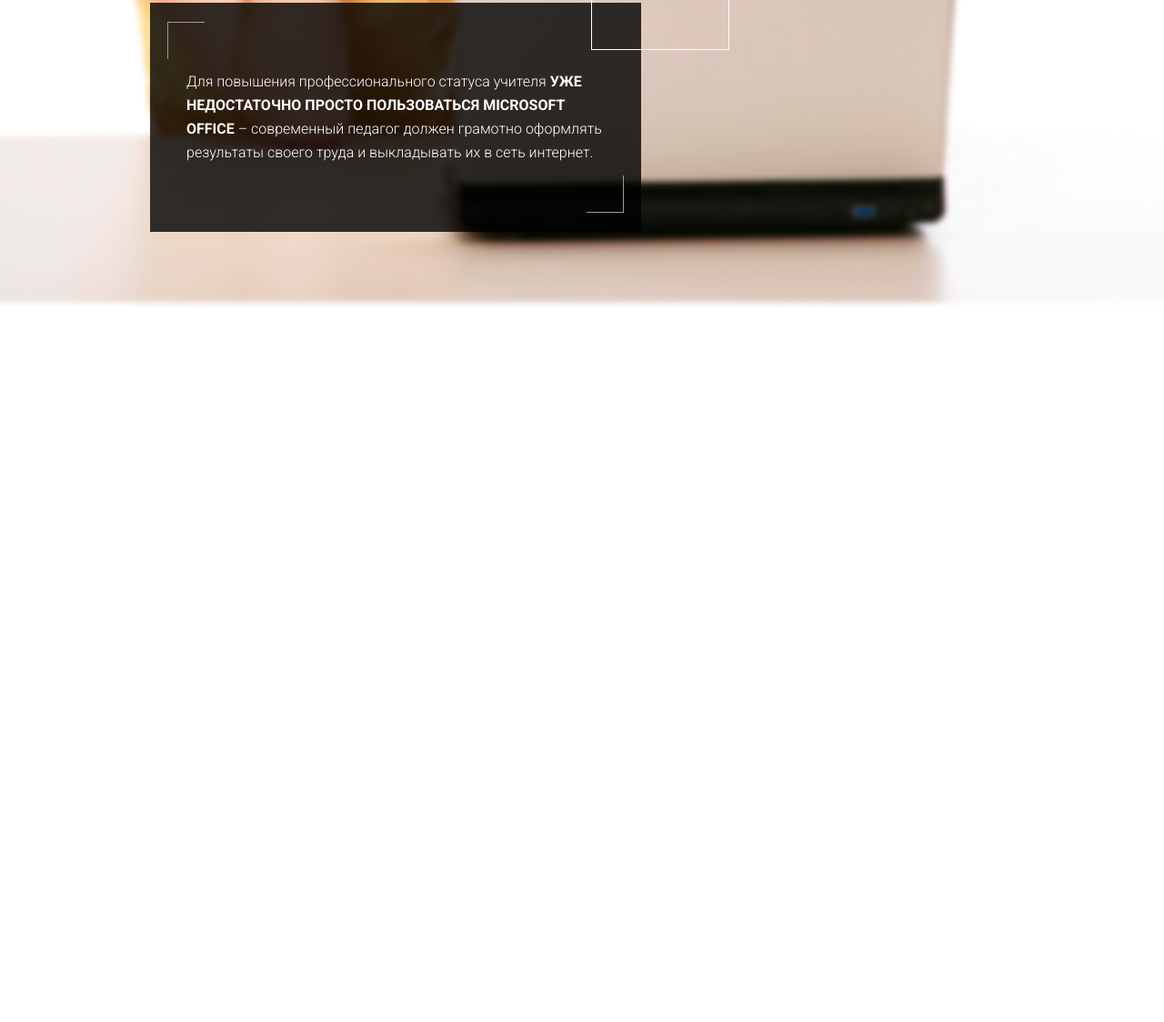
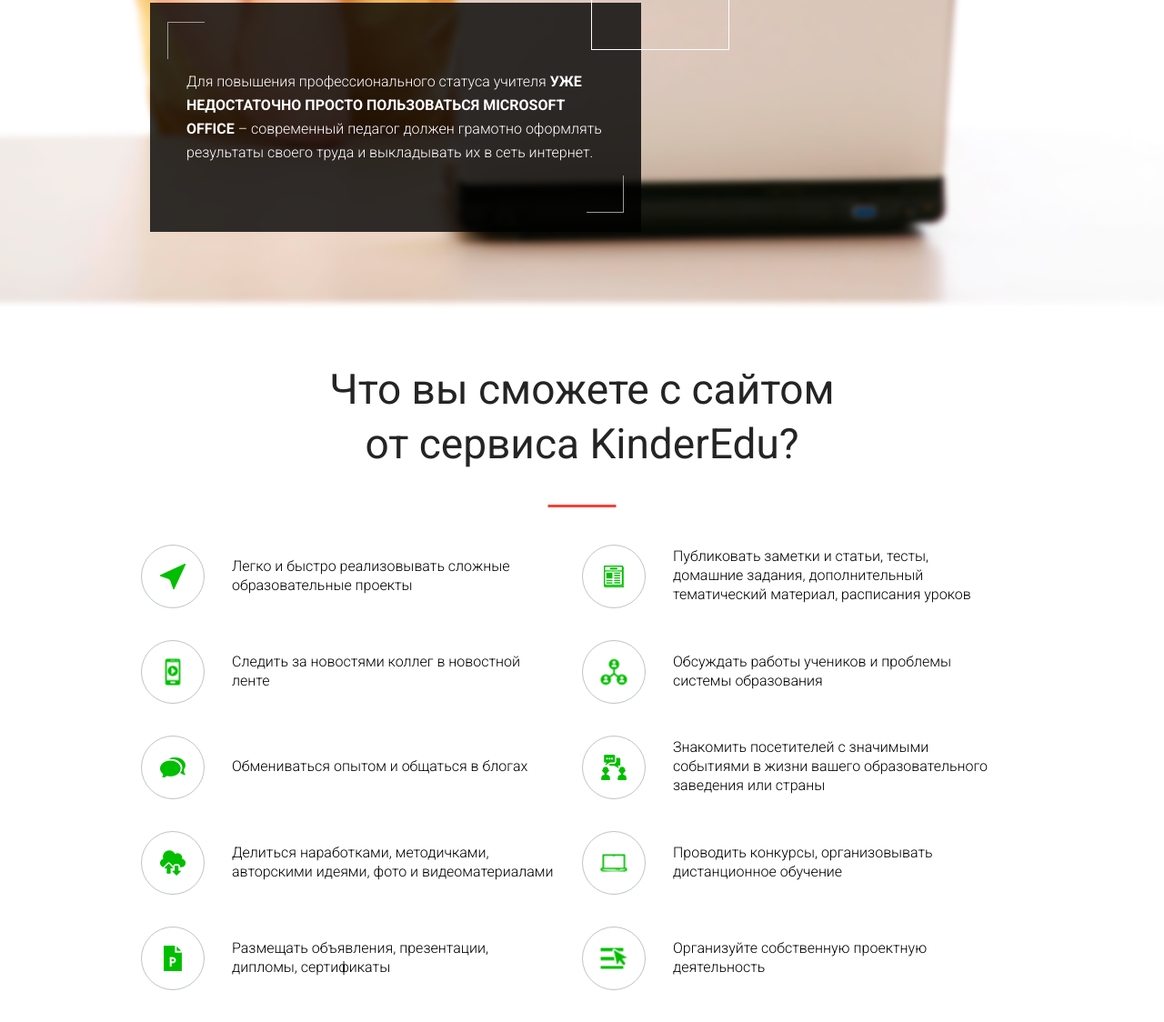
Before and after one commit to sheep-fish-vert/teacher-doctor, a website: page src/index.html in a window 1280 px wide. Shown: the part 1475-2599 px from the top of the page at 91% size. Before the commit the page ends 1814 px from the top, so only its background shows below. Drawn offline with nearby package versions, Linux system fonts and the light colour scheme; files that its build step writes are made by us from their sources; files whose address does not match are found by name.

Commit message:
no message

```diff
--- a/src/js/basic_scripts.js
+++ b/src/js/basic_scripts.js
@@ -13,9 +13,10 @@ $.scrollbarWidth=function(){var a,b,c;if(c===undefined){a=$('<div style="width:5
 function scrollUp(block,targetBlock) {
 
     $(block).click(function(e){
+        var header = $('.header').height();
         var target = $(targetBlock).offset().top;
 
-        $(scroller).stop().animate({scrollTop:target},800);
+        $(scroller).stop().animate({scrollTop:target-header},800);
         return false;
 
         e.preventDefault();
@@ -148,6 +149,7 @@ function headeButer(menuMobile,toggleMenu){
 
 /* DOCUMENT READY  */
 $(document).ready(function() {
+    scrollUp('.top-block-button','#second')
     //oneHeightItems();
     //$('.footer_placeholder').height($('.footer').outerHeight());
 
--- a/src/js/develop_4.js
+++ b/src/js/develop_4.js
@@ -5,7 +5,7 @@ function topBlockSlider(){
         slidesToScroll: 1,
         dots: false,
         arrows: false,
-        autoplay: true,
+        //autoplay: true,
         autoplaySpeed: 3000,
         fade: true,
         cssEase: 'linear'
--- a/src/partials/five-block.html
+++ b/src/partials/five-block.html
@@ -0,0 +1,92 @@
+<section class="five-block">
+    <div class="mbox">
+        <div class="top-block-title">
+            <h2>
+               Что вы сможете с сайтом <br> от сервиса KinderEdu?
+            </h2>
+            <span class="mdl-color--primary"></span>
+        </div>
+        <div class="five-block-items">
+            <div class="item-block item-1">
+                <div class="item-block-img">
+                    <div class="item-block-wrap-img"><img src="images/five-block-img-1.png" alt=""></div>
+                </div>
+                <div class="item-block-text">
+                    <p>Легко и быстро реализовывать сложные образовательные проекты </p>
+                </div>
+            </div>
+            <div class="item-block item-2">
+                <div class="item-block-img">
+                    <div class="item-block-wrap-img"><img src="images/five-block-img-2.png" alt=""></div>
+                </div>
+                <div class="item-block-text">
+                    <p>Публиковать заметки и статьи, тесты, домашние задания, дополнительный тематический материал, расписания уроков</p>
+                </div>
+            </div>
+            <div class="item-block item-3">
+                <div class="item-block-img">
+                    <div class="item-block-wrap-img"><img src="images/five-block-img-3.png" alt=""></div>
+                </div>
+                <div class="item-block-text">
+                    <p>Следить за новостями коллег в новостной ленте </p>
+                </div>
+            </div>
+            <div class="item-block item-4">
+                <div class="item-block-img">
+                    <div class="item-block-wrap-img"><img src="images/five-block-img-4.png" alt=""></div>
+                </div>
+                <div class="item-block-text">
+                    <p>Обсуждать работы учеников и проблемы системы образования</p>
+                </div>
+            </div>
+            <div class="item-block item-5">
+                <div class="item-block-img">
+                    <div class="item-block-wrap-img"><img src="images/five-block-img-5.png" alt=""></div>
+                </div>
+                <div class="item-block-text">
+                    <p>Обмениваться опытом и общаться в блогах</p>
+                </div>
+            </div>
+            <div class="item-block item-6">
+                <div class="item-block-img">
+                    <div class="item-block-wrap-img"><img src="images/five-block-img-6.png" alt=""></div>
+                </div>
+                <div class="item-block-text">
+                    <p>Знакомить посетителей с значимыми событиями в жизни вашего образовательного заведения или страны</p>
+                </div>
+            </div>
+            <div class="item-block item-7">
+                <div class="item-block-img">
+                    <div class="item-block-wrap-img"><img src="images/five-block-img-7.png" alt=""></div>
+                </div>
+                <div class="item-block-text">
+                    <p>Делиться наработками, методичками, авторскими идеями, фото и видеоматериалами</p>
+                </div>
+            </div>
+            <div class="item-block item-8">
+                <div class="item-block-img">
+                    <div class="item-block-wrap-img"><img src="images/five-block-img-8.png" alt=""></div>
+                </div>
+                <div class="item-block-text">
+                    <p>Проводить конкурсы, организовывать дистанционное обучение</p>
+                </div>
+            </div>
+            <div class="item-block item-9">
+                <div class="item-block-img">
+                    <div class="item-block-wrap-img"><img src="images/five-block-img-9.png" alt=""></div>
+                </div>
+                <div class="item-block-text">
+                    <p>Размещать объявления, презентации, дипломы, сертификаты</p>
+                </div>
+            </div>
+            <div class="item-block item-10">
+                <div class="item-block-img">
+                    <div class="item-block-wrap-img"><img src="images/five-block-img-10.png" alt=""></div>
+                </div>
+                <div class="item-block-text">
+                    <p>Организуйте собственную проектную деятельность</p>
+                </div>
+            </div>
+        </div>
+    </div>
+</section>
--- a/src/sass/adaptation_develop/dev_4_adaptation.scss
+++ b/src/sass/adaptation_develop/dev_4_adaptation.scss
@@ -11,7 +11,20 @@
 
 }
 @media screen and (max-width: 1024px){
-
+    /*top block*/
+    .top-block{
+        .top-block-slider .item{min-height: 768px;}
+        .top-block-inform{padding-top: 95px;
+            .top-block-title{font-size: 49px;line-height: 1;}
+            .top-block-subtitle{font-size: 20px;padding-top: 42px;line-height: 1.2;padding-bottom: 36px;
+            }
+            .top-block-form{padding: 22px 42px;margin-bottom: 15px;
+                .top-block-form-title{padding-bottom: 20px;font-size: 42px;}
+                button[type=submit]{margin-bottom: 5px;}
+            }
+        }
+    }
+    /*/top block*/
 }
 @media screen and (max-width: 992px){
 
--- a/src/sass/develop/dev_4.scss
+++ b/src/sass/develop/dev_4.scss
@@ -1,5 +1,5 @@
 /*top block*/
-.top-block{position: relative;z-index: 1;
+.top-block{position: relative;z-index: 1;overflow: hidden;
     .top-block-slider{margin-bottom: 0;
         .item{min-height: 1080px;position: relative;overflow: hidden;
             img{position: absolute;top: 50%;left: 50%;transform: translate(-50%, -50%);min-width: 100%;    max-width: none;}
@@ -13,7 +13,14 @@
         .top-block-subtitle{font-size: 22px;font-weight: 300;padding-top: 57px;line-height: 1.5;padding-bottom: 71px;
             b{font-weight: bold;}
         }
-        .top-block-form{width: 100%;max-width: 600px;margin:0 auto;padding: 30px 48px;background-color: #fff;border:1px solid #c9cccf;box-shadow: 0px 2px 25px 0px rgba(0, 0, 0, 0.3);margin-bottom: 51px;
+    }
+    .top-block-button{display: inline-block;max-width: 19px;opacity: 0.5;transition:all ease .2s;
+        &:hover{opacity: .8;}
+        a{display: inline-block;}
+    }
+}
+
+.top-block-form{width: 100%;max-width: 600px;margin:0 auto;padding: 30px 48px;background-color: #fff;border:1px solid #c9cccf;box-shadow: 0px 2px 25px 0px rgba(0, 0, 0, 0.3);margin-bottom: 39px;
     p{font-weight: 300;color: #545454;font-size: 21px;margin-bottom: 27px;}
     .top-block-form-title{font-size: 46px;text-transform: uppercase;padding-bottom: 29px;}
     .top-block-form-input{margin-bottom: 27px;}
@@ -27,10 +34,20 @@
         span{position: absolute;width: 100%;left: 0;top: 50%;transform: translateY(-50%);}
     }
 }
+/*/top block*/
+
+/*five block*/
+.five-block{padding-top: 60px;
+    .top-block-title{text-align: center;font-size: 46px;line-height: 1.3;font-weight: 400;font-family:'Roboto',sans-serif;position: relative;margin-bottom: 80px;
+        span{position: absolute;bottom:-39px;width: 75px;left: 50%;transform: translateX(-50%);height: 3px;}
     }
-    .top-block-button{display: inline-block;max-width: 19px;opacity: 0.5;transition:all ease .2s;
-        &:hover{opacity: .8;}
-        a{display: inline-block;}
+    .five-block-items{margin:0 auto;width: 100%;max-width: 970px;display: flex;flex-wrap:wrap;justify-content: space-between;align-items: center;
+        .item-block{width: 50%;display: flex;flex-wrap:nowrap;align-items: center;margin-bottom: 35px;}
+        .item-block-wrap-img{height: 70px;width: 70px;overflow: hidden;border:1px solid #bcc5c6;border-radius: 50%;position: relative;
+            img{position: absolute;top: 50%;left: 50%;transform: translate(-50%, -50%);}
+        }
+        .item-block-img{margin-right: 30px;}
+        .item-block-text{padding-right: 28px;font-weight: 300;font-size: 16px;color: #000;line-height: 1.3;}
     }
 }
-/*/top block*/
+/*/five block*/
```
Also changed, not shown: src/images/five-block-img-1.png (added), src/images/five-block-img-10.png (added), src/images/five-block-img-2.png (added), src/images/five-block-img-3.png (added), src/images/five-block-img-4.png (added), src/images/five-block-img-5.png (added), src/images/five-block-img-6.png (added), src/images/five-block-img-7.png (added), src/images/five-block-img-8.png (added), src/images/five-block-img-9.png (added). Lines whose indentation alone changed are shown as unchanged.
